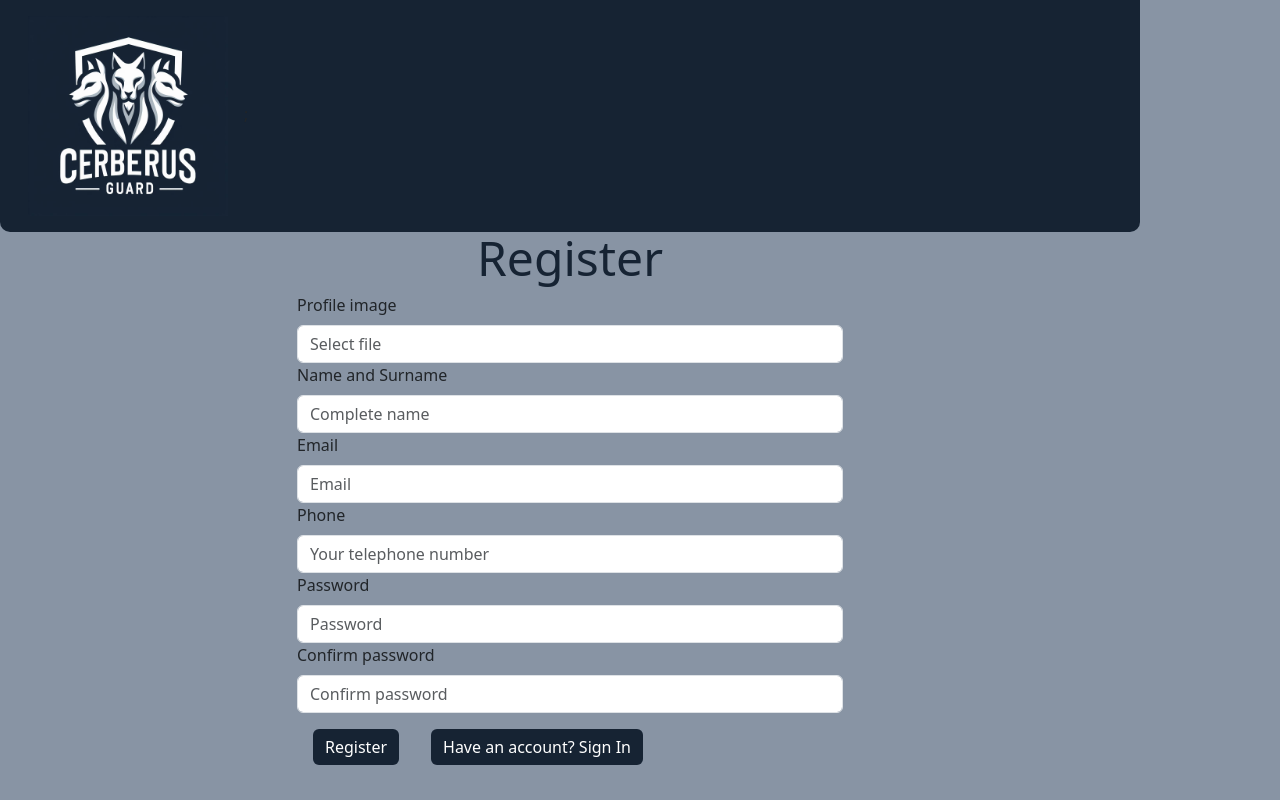
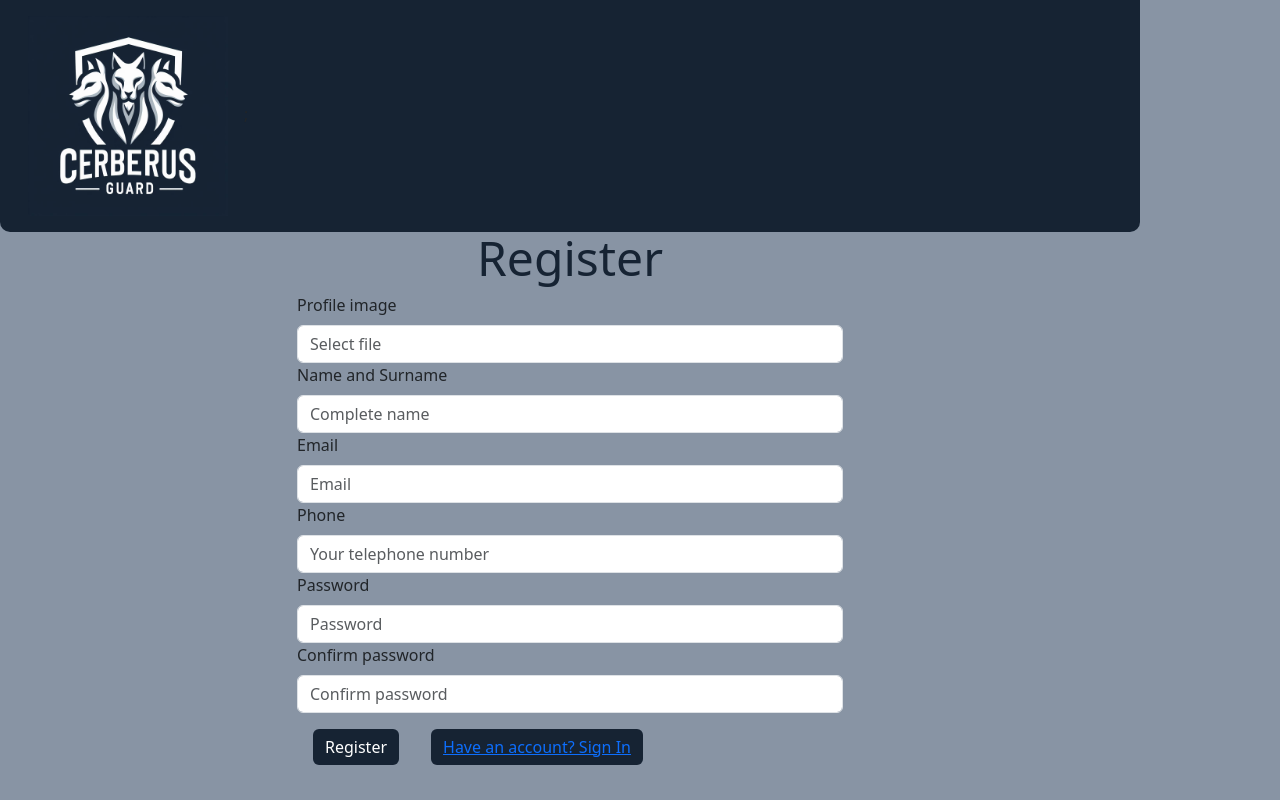
Before and after one commit to DBordallo/CerberusGuard, a React (Vite) app in the folder client/: page /register in a window 1280 px wide. Built offline with nearby package versions, Linux system fonts and the light colour scheme; no server answers.

Commit message:
fix(register) button link to login

```diff
--- a/client/src/pages/register/Register.jsx
+++ b/client/src/pages/register/Register.jsx
@@ -2,6 +2,7 @@
 import { Form, Button, Container, Row, Col } from 'react-bootstrap';
 import { useAuth } from '../../authcontext/AuthContext';
 import HeaderLogo from '../../components/headerLogo/HeaderLogo';
+import { Link } from "react-router-dom";
 import "./Register.css"
 
 const Register = () => {
@@ -105,7 +106,7 @@
               Register
             </Button>
             <Button style={{ color: "white", backgroundColor: "#162333", border: "none", margin: "1rem" }} className='signInBtn' variant="primary" type="submit">
-              Have an account? Sign In
+              <Link to="/">Have an account? Sign In</Link>
             </Button>
           </Form>
         </Col>
```
